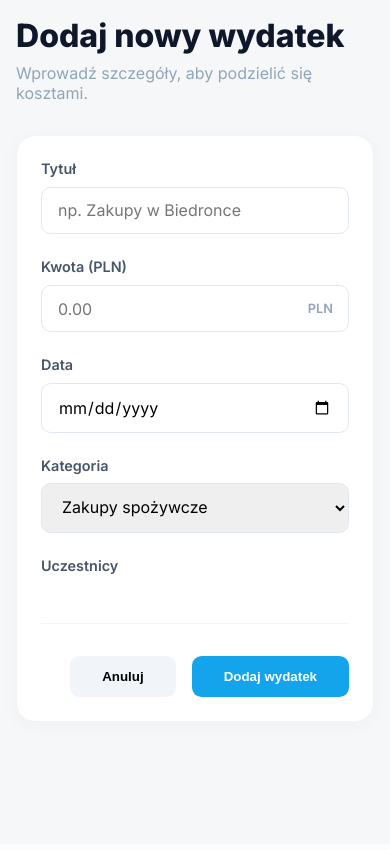
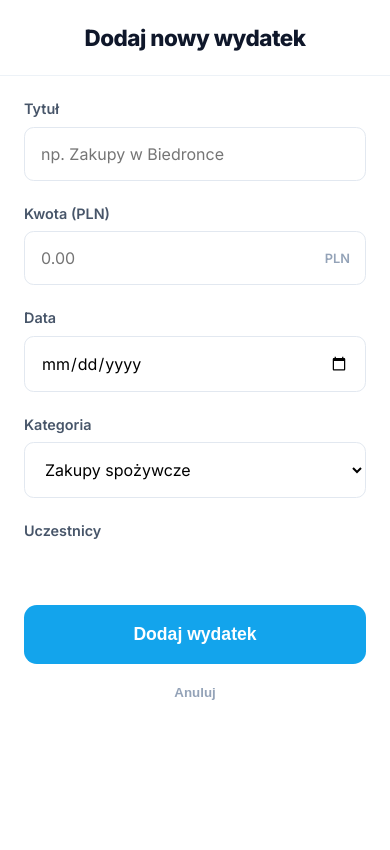
Before and after one commit to jkbPolec/WdPAI_2025, a PHP site: page /public/views/addExpense.html in a window 390 px wide. Before the commit the page ends 697 px from the top, so only its background shows below. Run offline with PHP 8.4, Linux system fonts and the light colour scheme.

Commit message:
media queries for adding expense

```diff
--- a/public/scripts/addExpense.js
+++ b/public/scripts/addExpense.js
@@ -16,7 +16,8 @@
             <div class="participant-item">
               <input type="checkbox" name="participants[]" value="${m.id}" id="user-${m.id}" checked>
                 <label class="participant-label" for="user-${m.id}">
-                            ${m.firstname} ${m.lastname}
+                  <span class="custom-checkbox"></span>
+                  <span class="participant-name">${m.firstname} ${m.lastname}</span>
                 </label>
             </div>
         `).join('');
--- a/public/styles/addExpense.css
+++ b/public/styles/addExpense.css
@@ -132,16 +132,131 @@
 }
 
 @media (max-width: 768px) {
+  /* Układ całego ekranu */
+  .main-container {
+    display: block; /* Sidebar zazwyczaj znika lub idzie na dół */
+  }
+
+  .content {
+    padding: 0;
+    background: #f8fafc;
+  }
+
+  /* Nagłówek jak w modalu */
+  .page-header {
+    background: white;
+    padding: 1.5rem;
+    text-align: center;
+    border-bottom: 1px solid #edf2f7;
+    margin-bottom: 0;
+  }
+
+  .page-header h1 {
+    font-size: 1.4rem;
+    letter-spacing: -0.5px;
+  }
+
+  .page-header p {
+    display: none; /* Ukrywamy podtytuł na mobile dla czystości */
+  }
+
+  /* Karta formularza - na cały ekran */
+  .form-card {
+    border-radius: 0;
+    border: none;
+    box-shadow: none;
+    padding: 1.5rem;
+    min-height: calc(100vh - 70px);
+  }
+
   .row {
     flex-direction: column;
     gap: 0;
   }
 
+  /* Stylizacja pól tekstowych */
+  input, select {
+    padding: 1rem;
+    background: white;
+    font-size: 1rem;
+  }
+
+  /* --- UCZESTNICY (Kafelki z obrazka) --- */
   .participants-grid {
     grid-template-columns: 1fr;
+    gap: 0.8rem;
   }
 
-  .form-card {
-    padding: 1.5rem;
+  .participant-label {
+    background: white;
+    border: 1.5px solid #e2e8f0;
+    padding: 1.1rem;
+    justify-content: flex-start;
+    border-radius: 0.8rem;
+    font-weight: 500;
+  }
+
+  /* Customowy Checkbox (niebieski kwadracik) */
+  .custom-checkbox {
+    width: 22px;
+    height: 22px;
+    border: 2px solid #cbd5e1;
+    border-radius: 4px;
+    display: flex;
+    align-items: center;
+    justify-content: center;
+    transition: all 0.2s;
+    background: white;
+  }
+
+  /* Stan zaznaczony */
+  .participant-item input:checked + .participant-label {
+    background: #f0f9ff;
+    border-color: var(--main-color);
+  }
+
+  .participant-item input:checked + .participant-label .custom-checkbox {
+    background: var(--main-color);
+    border-color: var(--main-color);
+  }
+
+  /* Biały ptaszek (checkmark) */
+  .participant-item input:checked + .participant-label .custom-checkbox::after {
+    content: '';
+    width: 6px;
+    height: 10px;
+    border: solid white;
+    border-width: 0 2.5px 2.5px 0;
+    transform: rotate(45deg);
+    margin-bottom: 2px;
+  }
+
+  .participant-name {
+    width: 100%;
+    text-align: center; /* Nazwisko wycentrowane wewnątrz kafelka */
+    margin-right: 22px; /* Żeby zbalansować checkboxa po lewej */
+    color: var(--h1-color);
+  }
+
+  /* --- STOPKA (Przycisk na dole) --- */
+  .form-footer {
+    flex-direction: column-reverse; /* Anuluj na dół */
+    border-top: none;
+    padding-top: 1rem;
+    gap: 0.8rem;
+  }
+
+  .btn-submit {
+    width: 100%;
+    padding: 1.2rem;
+    font-size: 1.1rem;
+    border-radius: 0.8rem;
+    background: #13A4EC; /* Kolor ze screena */
+  }
+
+  .btn-cancel {
+    background: transparent;
+    color: #94a3b8;
+    padding: 0.5rem;
   }
 }
--- a/public/views/addExpense.html
+++ b/public/views/addExpense.html
@@ -3,6 +3,7 @@
 
 <head>
   <meta charset="UTF-8">
+  <meta name="viewport" content="width=device-width, initial-scale=1.0">
   <title>Dodaj wydatek - SplitBill</title>
   <link rel="stylesheet" type="text/css" href="public/styles/main.css">
   <link rel="stylesheet" type="text/css" href="public/styles/sidebar.css">
```
Lines whose indentation alone changed are shown as unchanged.
